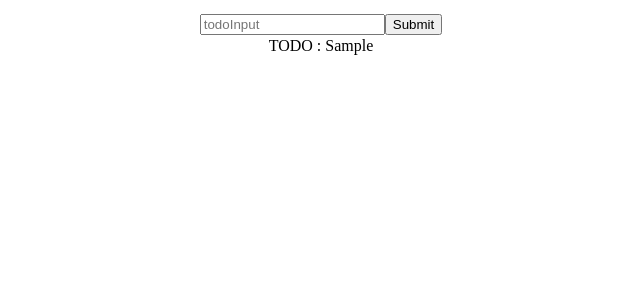
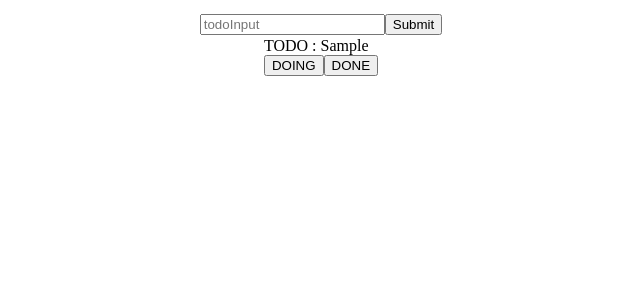
Before and after one commit to LikeRudin/recoil-start, a React (Vite) app: page / in a window 1280 px wide. Both pictures are taken after typing "Sample" into the empty fields and a click on the input "Submit". Shown: the top 300 px of the page, without its empty margins (319-959 px from the left). Built offline with nearby package versions, Linux system fonts and the light colour scheme.

Commit message:
Functionalities: changing state of todo

```diff
--- a/src/todo.tsx
+++ b/src/todo.tsx
@@ -1,3 +1,8 @@
+import styled from "styled-components";
+import { useSetRecoilState } from "recoil";
+import { TodosAtom } from "./todo-atom";
+const Button = styled.button``;
+
 interface TodoProps {
   text: string;
   id: string;
@@ -5,11 +10,31 @@ interface TodoProps {
 }
 
 export const Todo = ({ text, id, category }: TodoProps) => {
+  const categories = ["TODO", "DOING", "DONE"];
+  const setTodoCategory = useSetRecoilState(TodosAtom);
+  const handleClick = (event: React.MouseEvent<HTMLButtonElement>) => {
+    const name = event.currentTarget.name as TodoProps["category"];
+    setTodoCategory((todos) => {
+      const [targetTodo] = todos.filter(({ id: todoId }) => id === todoId);
+      return [
+        ...todos.filter(({ id: todoId }) => id !== todoId),
+        { ...targetTodo, category: name },
+      ];
+    });
+  };
+
   return (
     <>
       <li key={id}>
         {category} : {text}
       </li>
+      {categories
+        .filter((kind) => kind !== category)
+        .map((kind) => (
+          <Button name={kind} onClick={handleClick}>
+            {kind}
+          </Button>
+        ))}
     </>
   );
 };
```
